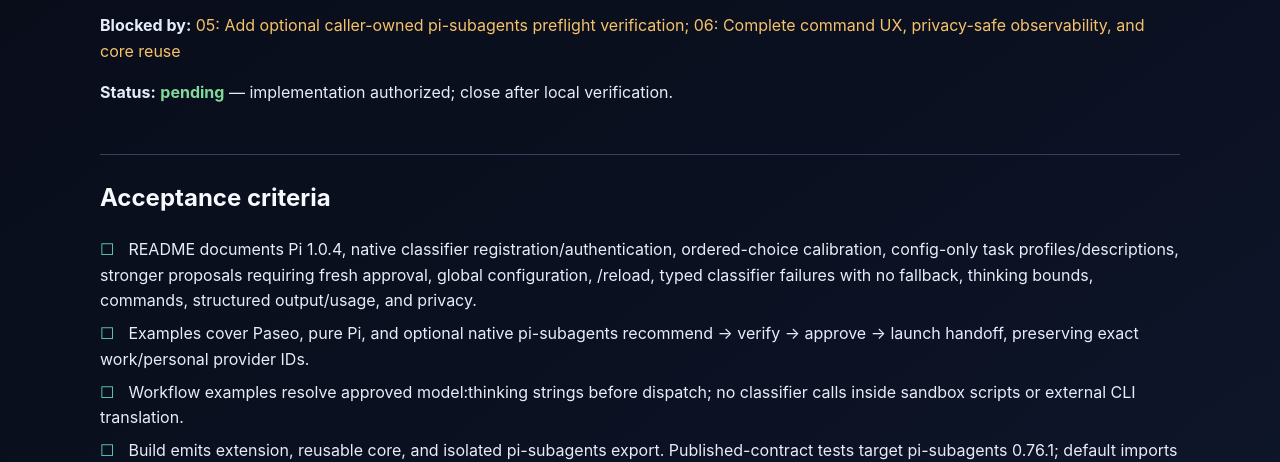
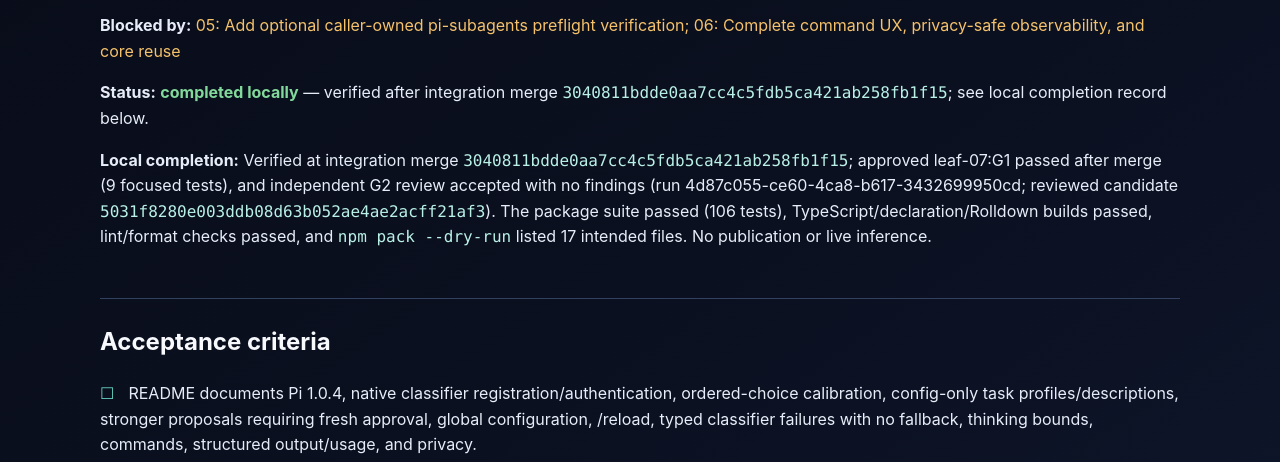
Before and after one commit to schultzp2020/pi-extensions, a website: page docs/tickets/07-package-documentation-and-verification.html in a window 1280 px wide. Shown: the part 342-804 px from the top of the page. Drawn offline with Linux system fonts and the light colour scheme.

Commit message:
docs(pi-model-advisor): close ticket 07 locally

```diff
--- a/docs/tickets/07-package-documentation-and-verification.html
+++ b/docs/tickets/07-package-documentation-and-verification.html
@@ -279,8 +279,16 @@
         >
       </p>
       <p>
-        <strong>Status:</strong> <span class="status">pending</span> — implementation authorized; close after local
-        verification.
+        <strong>Status:</strong> <span class="status">completed locally</span> — verified after integration merge
+        <code>3040811bdde0aa7cc4c5fdb5ca421ab258fb1f15</code>; see local completion record below.
+      </p>
+      <p>
+        <strong>Local completion:</strong> Verified at integration merge
+        <code>3040811bdde0aa7cc4c5fdb5ca421ab258fb1f15</code>; approved leaf-07:G1 passed after merge (9 focused
+        tests), and independent G2 review accepted with no findings (run
+        4d87c055-ce60-4ca8-b617-3432699950cd; reviewed candidate <code>5031f8280e003ddb08d63b052ae4ae2acff21af3</code>).
+        The package suite passed (106 tests), TypeScript/declaration/Rolldown builds passed, lint/format checks passed,
+        and <code>npm pack --dry-run</code> listed 17 intended files. No publication or live inference.
       </p>
       <h2>Acceptance criteria</h2>
       <ul class="checklist">
```
Also changed, not shown: docs/pi-model-advisor-tickets.html (+8 -1 lines).
